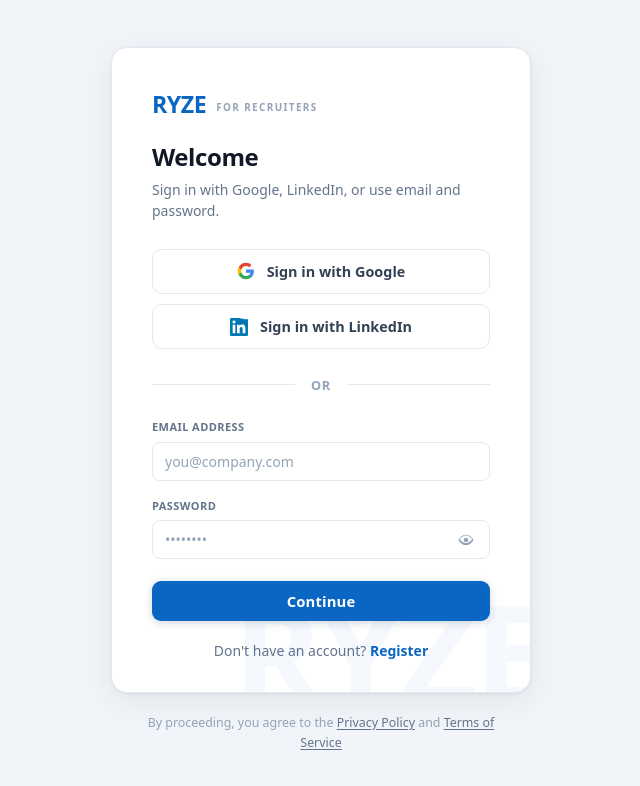
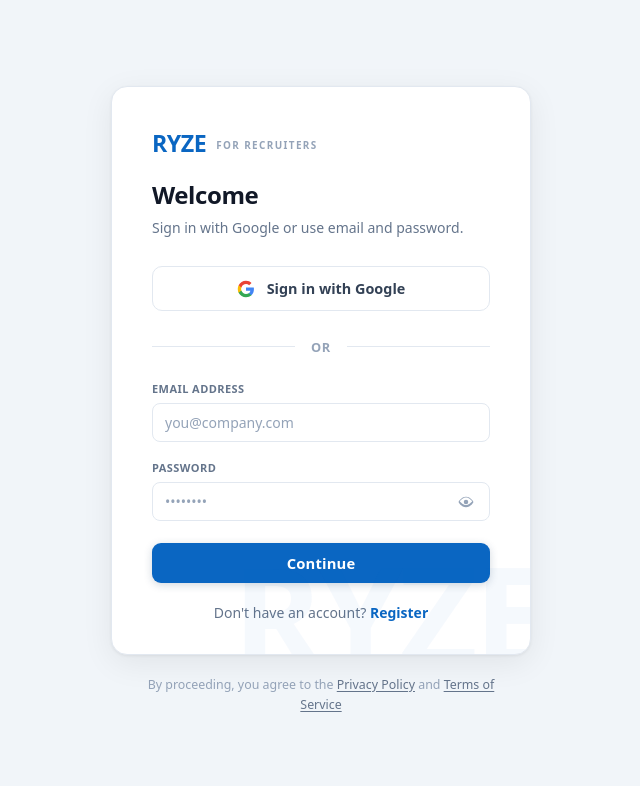
Before and after one commit to djahern-max/ryzerecruiting_frontend, a React (Vite) app: page /auth in a window 1280 px wide. Shown: the top 786 px of the page, without its empty margins (319-959 px from the left). Built offline with nearby package versions, Linux system fonts and the light colour scheme.

Commit message:
Removed Login with LinkedIn from Auth.jsx

```diff
--- a/src/pages/Auth.jsx
+++ b/src/pages/Auth.jsx
@@ -93,10 +93,6 @@ function Auth() {
     window.location.href = `${API_BASE}/api/auth/oauth/google`;
   }
 
-  function handleLinkedInLogin() {
-    window.location.href = `${API_BASE}/api/auth/oauth/linkedin`;
-  }
-
   return (
     <div className={styles.authPage}>
       <div className={styles.authContainer}>
@@ -112,8 +108,8 @@ function Auth() {
           </h1>
           <p className={styles.authSubtitle}>
             {isLogin
-              ? 'Sign in with Google, LinkedIn, or use email and password.'
-              : 'Sign up with Google, LinkedIn, or use email and password.'}
+              ? 'Sign in with Google or use email and password.'
+              : 'Sign up with Google or use email and password.'}
           </p>
         </div>
 
@@ -129,13 +125,6 @@ function Auth() {
               <path fill="#EA4335" d="M12 5.38c1.62 0 3.06.56 4.21 1.64l3.15-3.15C17.45 2.09 14.97 1 12 1 7.7 1 3.99 3.47 2.18 7.07l3.66 2.84c.87-2.6 3.3-4.53 6.16-4.53z" />
             </svg>
             {isLogin ? 'Sign in with Google' : 'Sign up with Google'}
-          </button>
-
-          <button onClick={handleLinkedInLogin} className={styles.oauthButton}>
-            <svg className={styles.oauthIcon} viewBox="0 0 24 24" aria-hidden="true">
-              <path fill="#0077B5" d="M20.447 20.452h-3.554v-5.569c0-1.328-.027-3.037-1.852-3.037-1.853 0-2.136 1.445-2.136 2.939v5.667H9.351V9h3.414v1.561h.046c.477-.9 1.637-1.85 3.37-1.85 3.601 0 4.267 2.37 4.267 5.455v6.286zM5.337 7.433c-1.144 0-2.063-.926-2.063-2.065 0-1.138.92-2.063 2.063-2.063 1.14 0 2.064.925 2.064 2.063 0 1.139-.925 2.065-2.064 2.065zm1.782 13.019H3.555V9h3.564v11.452zM22.225 0H1.771C.792 0 0 .774 0 1.729v20.542C0 23.227.792 24 1.771 24h20.451C23.2 24 24 23.227 24 22.271V1.729C0 .774 23.2 0 22.222 0h.003z" />
-            </svg>
-            {isLogin ? 'Sign in with LinkedIn' : 'Sign up with LinkedIn'}
           </button>
         </div>
 
```
